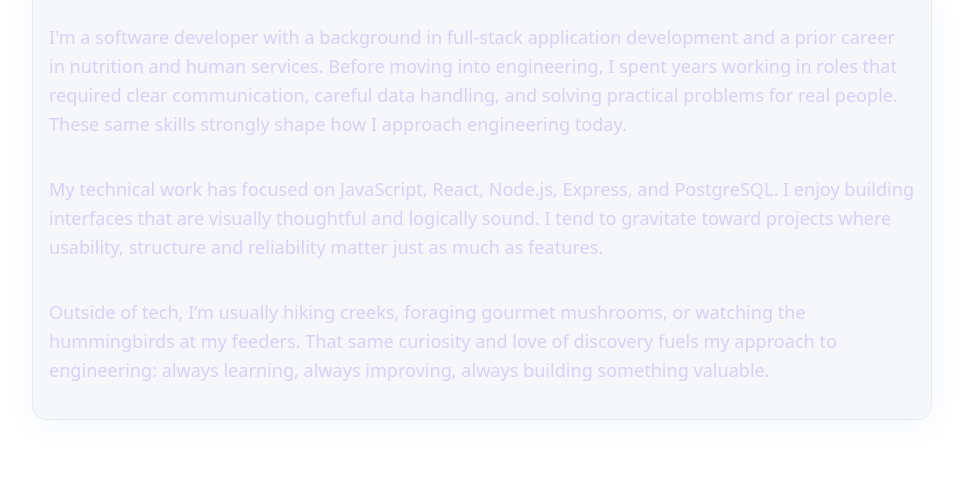
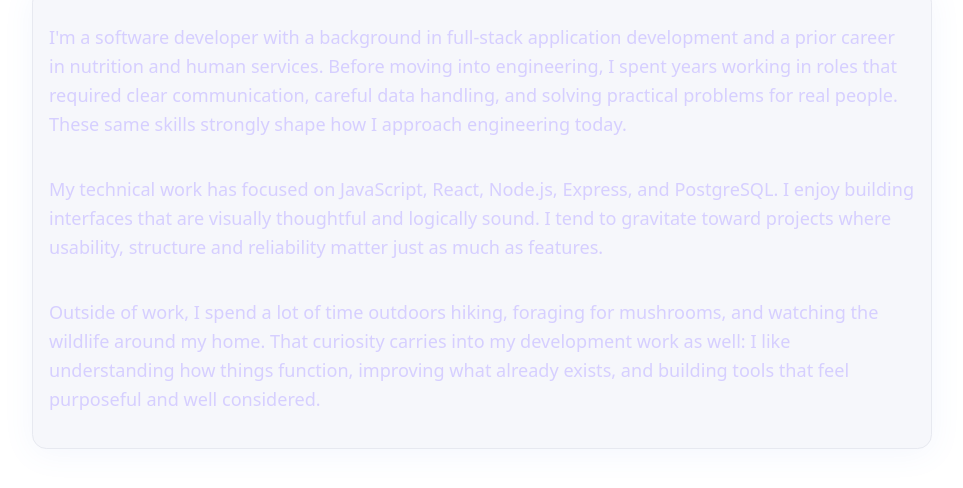
Before and after one commit to MajerAsh/AMajerWebsite, a React (Vite) app: page / in a window 1280 px wide. Shown: the part 4442-4930 px from the top of the page, without its empty margins (58-1021 px from the left). Built offline with nearby package versions, Linux system fonts and the light colour scheme.

Commit message:
another about update

```diff
--- a/src/pages/About.jsx
+++ b/src/pages/About.jsx
@@ -40,15 +40,12 @@
           <p className="muted">
             My technical work has focused on JavaScript, React, Node.js, Express, and
             PostgreSQL. I enjoy building interfaces that are visually thoughtful and
-            logically sound. I tend to gravitate toward projects where usability, structure
-            and reliability matter just as much as features.
+            logically sound. I tend to gravitate toward projects where usability,
+            structure and reliability matter just as much as features.
           </p>
           <p className="muted">
-            Outside of tech, I’m usually hiking creeks, foraging gourmet
-            mushrooms, or watching the hummingbirds at my feeders. That same
-            curiosity and love of discovery fuels my approach to engineering:
-            always learning, always improving, always building something
-            valuable.
+            Outside of work, I spend a lot of time outdoors hiking, foraging for mushrooms,
+            and watching the wildlife around my home. That curiosity carries into my development work as well: I like understanding how things function, improving what already exists, and building tools that feel purposeful and well considered.
           </p>
         </article>
         {/* spacer after My Story */}
```
